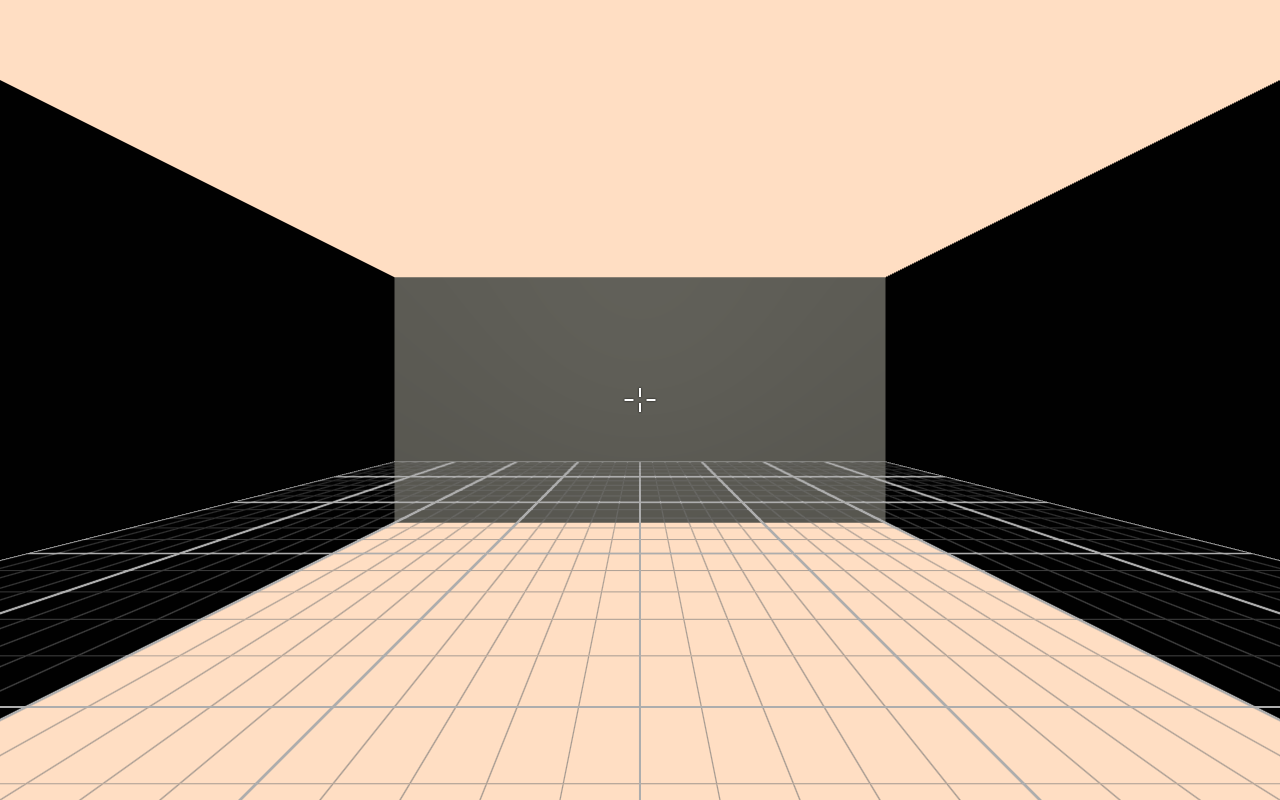
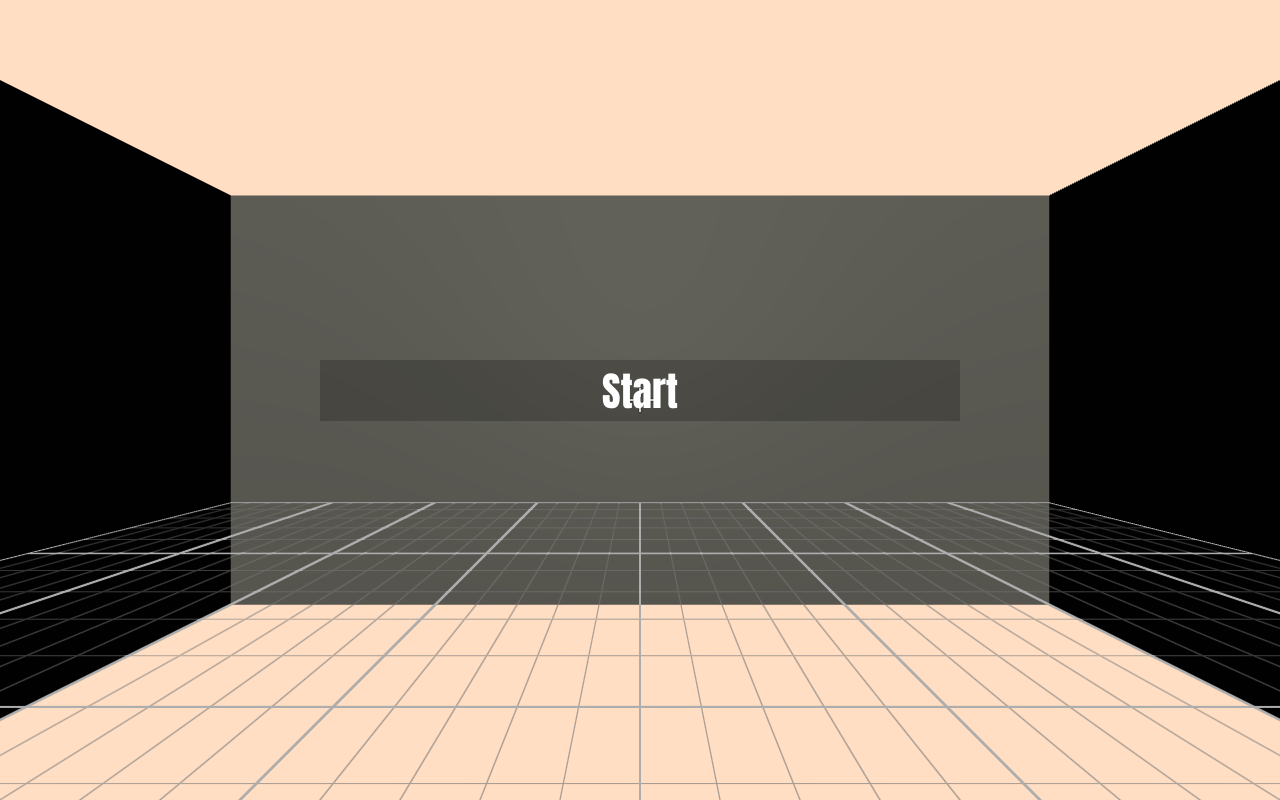
Before and after one commit to sumoondev/aim-training, a React (Vite) app: page / in a window 1280 px wide. Built offline with nearby package versions, Linux system fonts and the light colour scheme.

Commit message:
style: looks

```diff
--- a/src/index.css
+++ b/src/index.css
@@ -9,3 +9,36 @@ body,
     overflow: none;
     position: fixed;
 }
+
+/**
+ * Interface
+ */
+.interface
+{
+    position: fixed;
+    top: 0;
+    left: 0;
+    width: 100%;
+    height: 100%;
+    pointer-events: none;
+    font-family: Impact, Haettenschweiler, 'Arial Narrow Bold', sans-serif;
+}
+
+/**
+ * Start
+*/
+#start
+{
+    display: flex;
+    justify-content: center;
+    position: absolute;
+    top: 45%;
+    left: 25%;
+    width: 50%;
+    color: #ffffff;
+    font-size: 40px;
+    background: #00000033;
+    padding-top: 1px;
+    pointer-events: auto;
+    cursor: pointer;
+}
--- a/src/main.jsx
+++ b/src/main.jsx
@@ -3,6 +3,7 @@ import ReactDom from 'react-dom/client'
 import './index.css'
 import Experience from './Experience/Experience.jsx'
 import Crosshair from './Crosshair'
+import Interface from './Experience/Interface.jsx'
 
 const root = ReactDom.createRoot(document.querySelector("#root"));
 
@@ -10,7 +11,7 @@ root.render(
     <>
         <Canvas
             camera={{
-                position: [0, 0, 10],
+                position: [0, 0, 0],
                 fov: 105,
                 near: 0.1,
                 far: 200,
@@ -21,5 +22,7 @@ root.render(
 
         <Crosshair />
 
+        <Interface />
+
     </>
 )
```
